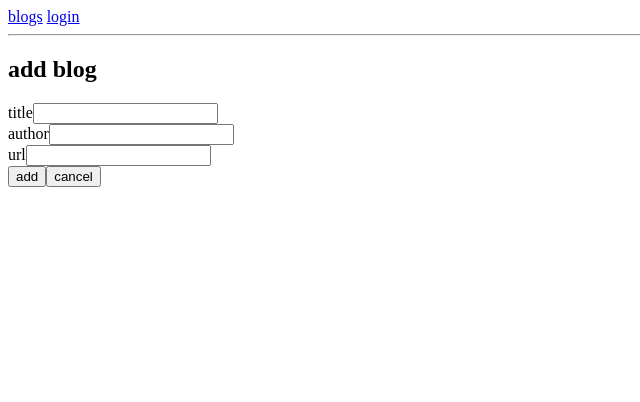
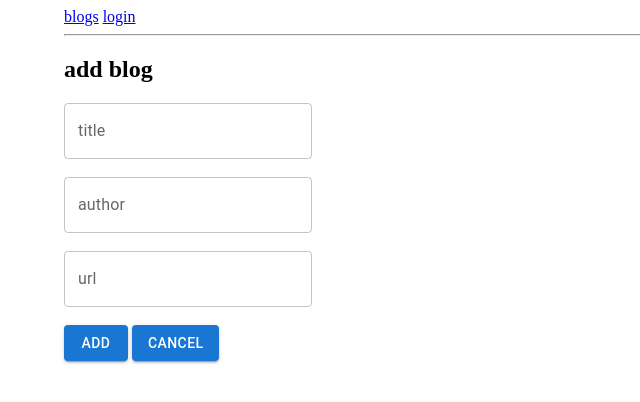
Before and after one commit to pk504b/full-stack-open, a React (Vite) app in the folder part4/bloglist-frontend/: page /add in a window 1280 px wide. Shown: the top 402 px of the page, without its empty margins (0-640 px from the left). Built offline with nearby package versions, Linux system fonts and the light colour scheme; no server answers.

Commit message:
5.29 add mui to forms

```diff
--- a/part4/bloglist-frontend/package.json
+++ b/part4/bloglist-frontend/package.json
@@ -11,6 +11,9 @@
     "test": "vitest run"
   },
   "dependencies": {
+    "@emotion/react": "^11.14.0",
+    "@emotion/styled": "^11.14.1",
+    "@mui/material": "^9.0.0",
     "axios": "^1.9.0",
     "react": "^19.1.0",
     "react-dom": "^19.1.0",
--- a/part4/bloglist-frontend/src/App.jsx
+++ b/part4/bloglist-frontend/src/App.jsx
@@ -4,6 +4,7 @@
 import loginService from "./services/login"
 import Login from "./components/Login"
 import AddBlog from "./components/AddBlog"
+import { Container } from "@mui/material"
 
 import {
   BrowserRouter as Router,
@@ -94,7 +95,7 @@
   }, [])
 
   return (
-    <>
+    <Container>
       <div>
         <Link to="/">blogs</Link>
         {" "}
@@ -122,7 +123,7 @@
           <Blog path="/blogs/:id" blogs={blogs} loggedinUser={user} increaseLike={increaseLike} removeBlog={removeBlog} />
         } />
       </Routes>
-    </>
+    </Container>
   )
 }
 
--- a/part4/bloglist-frontend/src/components/AddBlog.jsx
+++ b/part4/bloglist-frontend/src/components/AddBlog.jsx
@@ -1,5 +1,7 @@
 import { useState } from "react"
 import { useNavigate } from "react-router-dom"
+import { TextField, Button } from "@mui/material"
+
 
 export default function AddBlog({ addBlog }) {
   const [title, setTitle] = useState("")
@@ -25,26 +27,30 @@
       <h2>add blog</h2>
 
       <form onSubmit={handleSubmit}>
-        <label>
-          title
-          <input type="text" value={title} onChange={e => setTitle(e.target.value)} />
-        </label>
-        <br />
-        <label>
-          author
-          <input type="text" value={author} onChange={e => setAuthor(e.target.value)} />
-        </label>
-        <br />
-        <label>
-          url
-          <input type="url" value={url} onChange={e => setUrl(e.target.value)} />
-        </label>
-        <br />
-        <button type="submit">add</button>
-        <button onClick={(e) => {
+        <TextField
+          label="title"
+          value={title}
+          onChange={e => setTitle(e.target.value)}
+        />
+        <br /><br />
+        <TextField
+          label="author"
+          value={author}
+          onChange={e => setAuthor(e.target.value)}
+        />
+        <br /><br />
+        <TextField
+          label="url"
+          value={url}
+          onChange={e => setUrl(e.target.value)}
+        />
+        <br /><br />
+        <Button variant="contained" type="submit">add</Button>
+        {" "}
+        <Button variant="contained" onClick={(e) => {
           e.preventDefault()
           navigate("/")
-        }}>cancel</button>
+        }}>cancel</Button>
       </form>
       <br />
     </div>
--- a/part4/bloglist-frontend/src/components/Login.jsx
+++ b/part4/bloglist-frontend/src/components/Login.jsx
@@ -1,5 +1,6 @@
 import { useState } from "react"
 import { useNavigate } from "react-router-dom"
+import { TextField, Button } from "@mui/material"
 
 export default function Login({ loginUser }) {
   const [username, setUsername] = useState("")
@@ -23,25 +24,22 @@
       <h2>login</h2>
       <br />
       <form onSubmit={handleSubmit}>
-        <label>
-          username
-          <input
-            type="text"
+        <TextField
+          variant="standard"
+          label="username"
           value={username}
           onChange={e => setUsername(e.target.value)}
         />
-        </label>
-        <br />
-        <label>
-          password
-          <input
+        <br /><br />
+        <TextField
+          variant="standard"
+          label="password"
           type="password"
           value={password}
           onChange={e => setPassword(e.target.value)}
         />
-        </label>
-        <br />
-        <button type="submit">Login</button>
+        <br /><br />
+        <Button variant="contained" type="submit">Login</Button>
       </form>
     </div>
   )
```
Also changed, not shown: 1 other file (tests, documents, lock files or other folders). Lines whose indentation alone changed are shown as unchanged.
